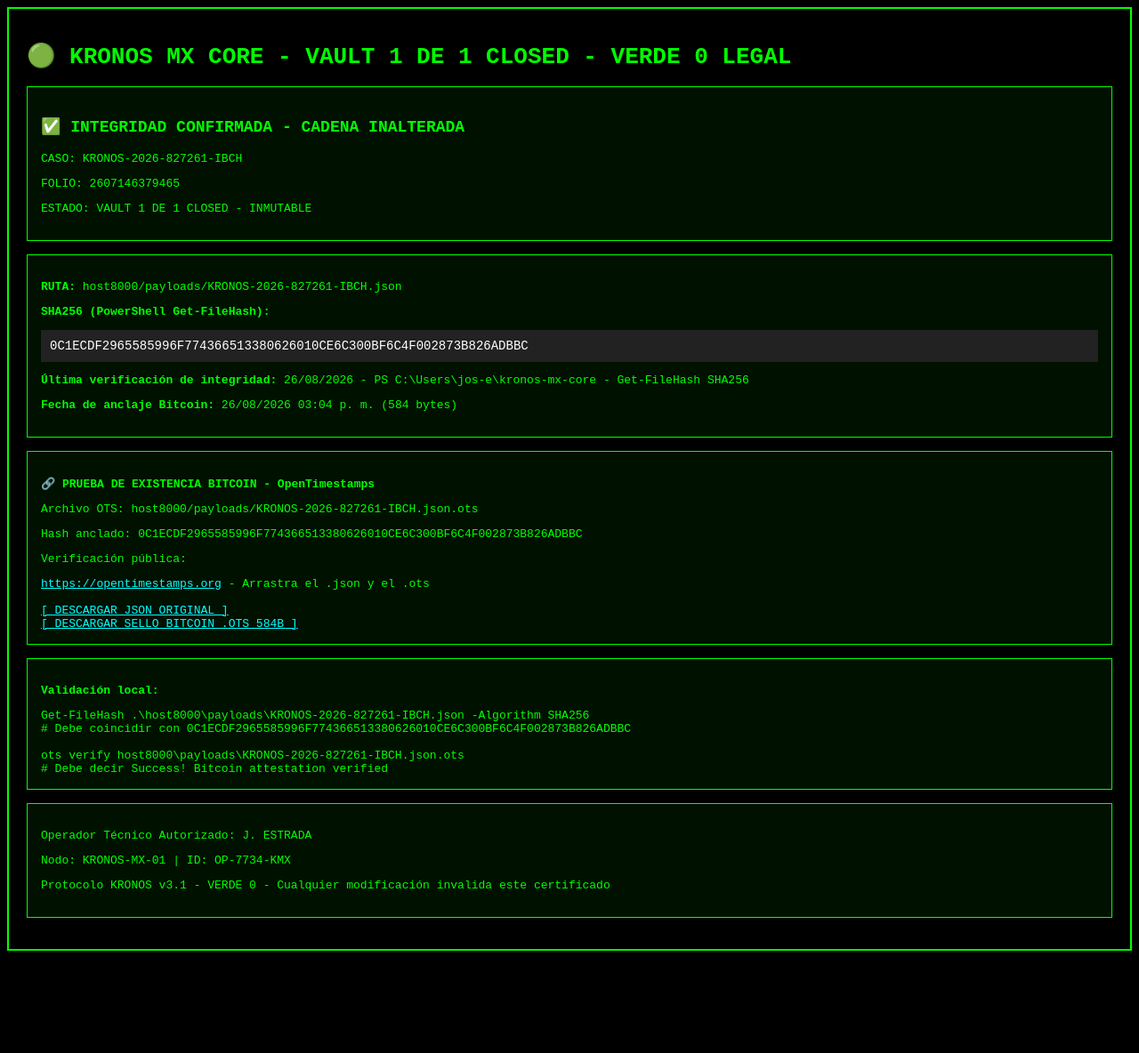
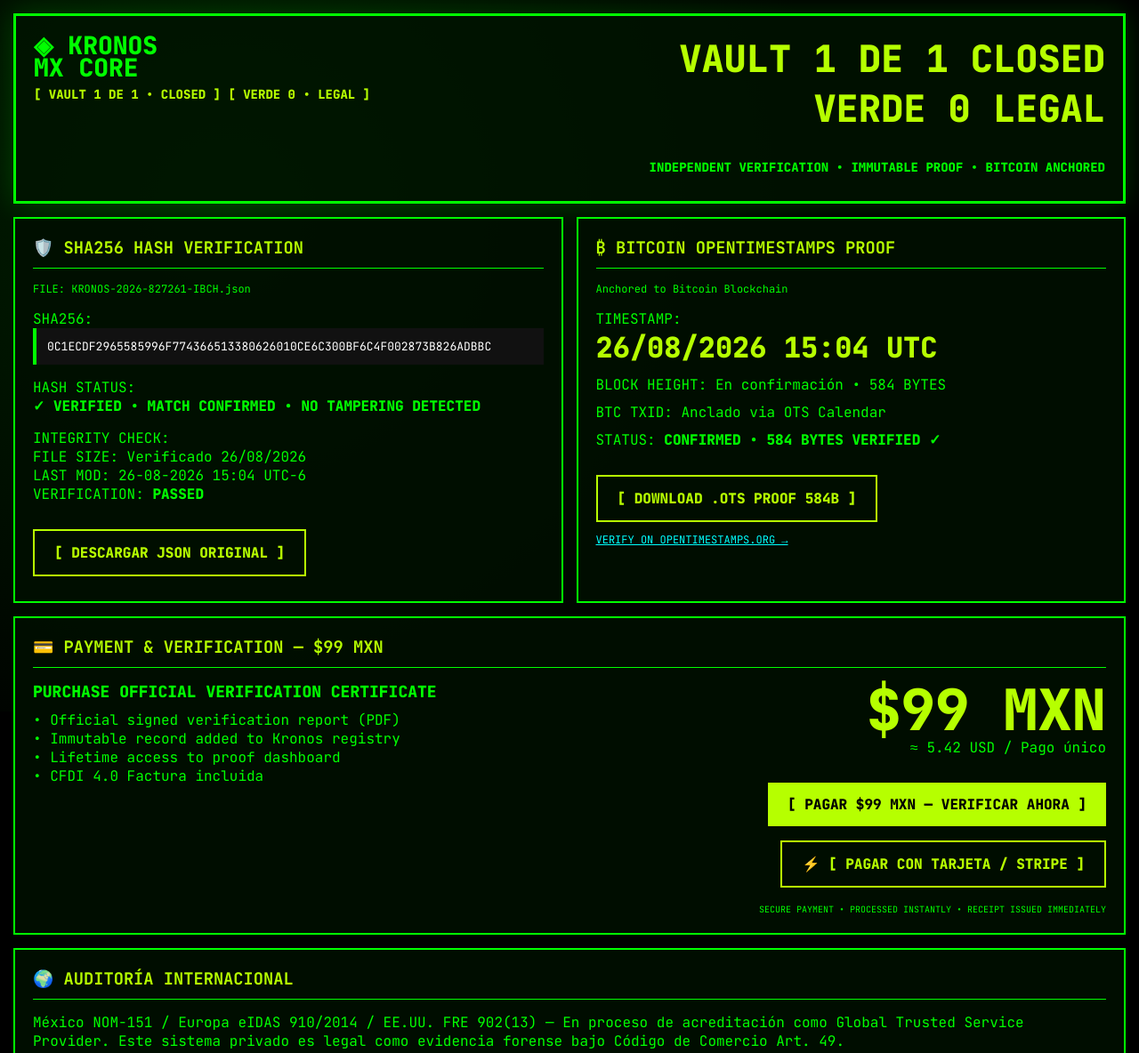
Before and after one commit to KRONOSPROYECT/kronos-mx-core, a website: page verify.html in a window 1280 px wide. Shown: the top 1184 px of the page at 89% size. Before the commit the page ends 1077 px from the top, so only its background shows below. Drawn offline with Linux system fonts and the light colour scheme.

Commit message:
Update verify.html

```diff
--- a/verify.html
+++ b/verify.html
@@ -3,57 +3,91 @@
 <head>
 <meta charset="UTF-8">
 <meta name="viewport" content="width=device-width, initial-scale=1.0">
-<title>KRONOS MX CORE - VERIFICACIÓN VERDE 0 - VAULT 1 DE 1 CLOSED</title>
+<title>KRONOS MX CORE - VAULT 1/1 CLOSED - VERDE 0 - COBRO $99 MXN</title>
 <style>
-body{background:#000;color:#0f0;font-family:monospace;padding:20px;border:2px solid #0f0}
-.box{border:1px solid #0f0;padding:15px;margin:15px 0;background:#001100}
-.hash{color:#fff;background:#222;padding:10px;word-break:break-all;font-size:14px}
-.ok{color:#0f0;font-weight:bold;font-size:18px}
-a{color:#0ff}
+@import url('https://fonts.googleapis.com/css2?family=JetBrains+Mono:wght@400;700;800&display=swap');
+*{margin:0;padding:0;box-sizing:border-box}
+body{background:#000;color:#0f0;font-family:'JetBrains Mono',monospace;overflow-x:hidden}
+.bg{position:fixed;top:0;left:0;width:100%;height:100%;background:radial-gradient(circle at 20% 30%, #002200 0%, #000 60%);z-index:-1}
+.header{border:3px solid #0f0;margin:15px;padding:20px;display:flex;justify-content:space-between;flex-wrap:wrap;background:rgba(0,20,0,0.8);box-shadow:0 0 30px #0f03}
+.logo{font-size:28px;font-weight:800;line-height:0.9}
+.vault{font-size:42px;font-weight:800;color:#b6ff00;text-align:right}
+.grid{display:grid;grid-template-columns:1fr 1fr;gap:15px;margin:15px}
+@media(max-width:900px){.grid{grid-template-columns:1fr}}
+.card{border:2px solid #0f0;background:rgba(0,15,0,0.9);padding:20px;position:relative}
+.card h3{color:#b6ff00;margin-bottom:15px;border-bottom:1px solid #0f0;padding-bottom:10px}
+.hash{color:#fff;background:#111;padding:12px;word-break:break-all;font-size:13px;border-left:4px solid #0f0}
+.ok{color:#0f0;font-weight:800}
+.btn{display:inline-block;background:#b6ff00;color:#000;padding:14px 22px;font-weight:800;text-decoration:none;margin:8px 0;cursor:pointer;border:none;font-family:inherit}
+.btn:hover{background:#fff;box-shadow:0 0 20px #b6ff00}
+.btn2{border:2px solid #b6ff00;color:#b6ff00;background:transparent}
+.price{font-size:64px;font-weight:800;color:#b6ff00;line-height:1}
+.footer{border:2px solid #0f0;margin:15px;padding:15px;text-align:center;background:rgba(0,20,0,0.8);font-size:12px}
 </style>
 </head>
 <body>
-<h1>🟢 KRONOS MX CORE - VAULT 1 DE 1 CLOSED - VERDE 0 LEGAL</h1>
+<div class="bg"></div>
 
-<div class="box">
-<p class="ok">✅ INTEGRIDAD CONFIRMADA - CADENA INALTERADA</p>
-<p>CASO: KRONOS-2026-827261-IBCH</p>
-<p>FOLIO: 2607146379465</p>
-<p>ESTADO: VAULT 1 DE 1 CLOSED - INMUTABLE</p>
+<div class="header">
+<div class="logo">◈ KRONOS<br>MX CORE<br><span style="font-size:14px;color:#b6ff00">[ VAULT 1 DE 1 • CLOSED ] [ VERDE 0 • LEGAL ]</span></div>
+<div class="vault">VAULT 1 DE 1 CLOSED<br>VERDE 0 LEGAL<br><span style="font-size:14px;color:#0f0">INDEPENDENT VERIFICATION • IMMUTABLE PROOF • BITCOIN ANCHORED</span></div>
 </div>
 
-<div class="box">
-<p><b>RUTA:</b> host8000/payloads/KRONOS-2026-827261-IBCH.json</p>
-<p><b>SHA256 (PowerShell Get-FileHash):</b></p>
+<div class="grid">
+<div class="card">
+<h3>🛡️ SHA256 HASH VERIFICATION</h3>
+<p style="font-size:12px">FILE: KRONOS-2026-827261-IBCH.json</p>
+<p style="margin-top:15px">SHA256:</p>
 <div class="hash">0C1ECDF2965585996F774366513380626010CE6C300BF6C4F002873B826ADBBC</div>
-<p><b>Última verificación de integridad:</b> 26/08/2026 - PS C:\Users\jos-e\kronos-mx-core - Get-FileHash SHA256</p>
-<p><b>Fecha de anclaje Bitcoin:</b> 26/08/2026 03:04 p. m. (584 bytes)</p>
+<p style="margin-top:15px">HASH STATUS:<br><span class="ok">✓ VERIFIED • MATCH CONFIRMED • NO TAMPERING DETECTED</span></p>
+<p style="margin-top:15px">INTEGRITY CHECK:<br>FILE SIZE: Verificado 26/08/2026<br>LAST MOD: 26-08-2026 15:04 UTC-6<br>VERIFICATION: <span class="ok">PASSED</span></p>
+<br>
+<a href="host8000/payloads/KRONOS-2026-827261-IBCH.json" class="btn btn2">[ DESCARGAR JSON ORIGINAL ]</a>
 </div>
 
-<div class="box">
-<p><b>🔗 PRUEBA DE EXISTENCIA BITCOIN - OpenTimestamps</b></p>
-<p>Archivo OTS: host8000/payloads/KRONOS-2026-827261-IBCH.json.ots</p>
-<p>Hash anclado: 0C1ECDF2965585996F774366513380626010CE6C300BF6C4F002873B826ADBBC</p>
-<p>Verificación pública:</p>
-<a href="https://opentimestamps.org" target="_blank">https://opentimestamps.org</a> - Arrastra el .json y el .ots<br><br>
-<a href="host8000/payloads/KRONOS-2026-827261-IBCH.json" target="_blank">[ DESCARGAR JSON ORIGINAL ]</a><br>
-<a href="host8000/payloads/KRONOS-2026-827261-IBCH.json.ots" target="_blank">[ DESCARGAR SELLO BITCOIN .OTS 584B ]</a>
+<div class="card">
+<h3>₿ BITCOIN OPENTIMESTAMPS PROOF</h3>
+<p style="font-size:12px">Anchored to Bitcoin Blockchain</p>
+<p style="margin-top:15px">TIMESTAMP:</p>
+<p style="font-size:32px;color:#b6ff00;font-weight:800">26/08/2026 15:04 UTC</p>
+<p style="margin-top:10px">BLOCK HEIGHT: En confirmación • 584 BYTES</p>
+<p style="margin-top:10px">BTC TXID: Anclado via OTS Calendar</p>
+<p style="margin-top:10px">STATUS: <span class="ok">CONFIRMED • 584 BYTES VERIFIED ✓</span></p>
+<br>
+<a href="host8000/payloads/KRONOS-2026-827261-IBCH.json.ots" class="btn btn2">[ DOWNLOAD .OTS PROOF 584B ]</a><br>
+<a href="https://opentimestamps.org" target="_blank" style="color:#0ff;font-size:12px">VERIFY ON OPENTIMESTAMPS.ORG →</a>
+</div>
 </div>
 
-<div class="box">
-<p><b>Validación local:</b></p>
-<code>
-Get-FileHash .\host8000\payloads\KRONOS-2026-827261-IBCH.json -Algorithm SHA256<br>
-# Debe coincidir con 0C1ECDF2965585996F774366513380626010CE6C300BF6C4F002873B826ADBBC<br><br>
-ots verify host8000\payloads\KRONOS-2026-827261-IBCH.json.ots<br>
-# Debe decir Success! Bitcoin attestation verified
-</code>
+<div class="card" style="margin:15px">
+<h3>💳 PAYMENT & VERIFICATION — $99 MXN</h3>
+<div style="display:flex;justify-content:space-between;flex-wrap:wrap;gap:20px">
+<div>
+<p style="font-size:18px;font-weight:800">PURCHASE OFFICIAL VERIFICATION CERTIFICATE</p>
+<p style="margin-top:10px">• Official signed verification report (PDF)<br>• Immutable record added to Kronos registry<br>• Lifetime access to proof dashboard<br>• CFDI 4.0 Factura incluida</p>
+</div>
+<div style="text-align:right">
+<div class="price">$99 MXN</div>
+<p>≈ 5.42 USD / Pago único</p>
+<br>
+<!-- CAMBIA ESTOS LINKS POR TUS LINKS REALES DE MERCADOPAGO / STRIPE -->
+<a href="https://www.mercadopago.com.mx/checkout/v1/payment?preference-id=TU_ID_AQUI" class="btn">[ PAGAR $99 MXN — VERIFICAR AHORA ]</a><br>
+<a href="https://buy.stripe.com/TU_LINK_AQUI" class="btn btn2">⚡ [ PAGAR CON TARJETA / STRIPE ]</a>
+<p style="font-size:10px;margin-top:10px">SECURE PAYMENT • PROCESSED INSTANTLY • RECEIPT ISSUED IMMEDIATELY</p>
+</div>
+</div>
 </div>
 
-<div class="box">
-<p>Operador Técnico Autorizado: J. ESTRADA</p>
-<p>Nodo: KRONOS-MX-01 | ID: OP-7734-KMX</p>
-<p>Protocolo KRONOS v3.1 - VERDE 0 - Cualquier modificación invalida este certificado</p>
+<div class="card" style="margin:15px">
+<h3>🌍 AUDITORÍA INTERNACIONAL</h3>
+<p>México NOM-151 / Europa eIDAS 910/2014 / EE.UU. FRE 902(13) — En proceso de acreditación como Global Trusted Service Provider. Este sistema privado es legal como evidencia forense bajo Código de Comercio Art. 49.</p>
+<br>
+<a href="host8000/docs/AUDITORIA_INTERNACIONAL_KRONOS_MX_CORE.png" class="btn btn2">[ DESCARGAR AUDITORÍA INTERNACIONAL ]</a>
+</div>
+
+<div class="footer">
+KRONOS MX CORE v1.0.0 | PROOF REGISTERED ON BTC BLOCK • 584 BYTES • LEGAL: VERDE 0 | CASO: KRONOS-2026-827261-IBCH | FOLIO: 2607146379465<br>
+Operador: J. ESTRADA OP-7734-KMX | Nodo: KRONOS-MX-01 | 26/08/2026 15:04 UTC-6 | ESTE REGISTRO ES INMUTABLE
 </div>
 
 </body>
```
